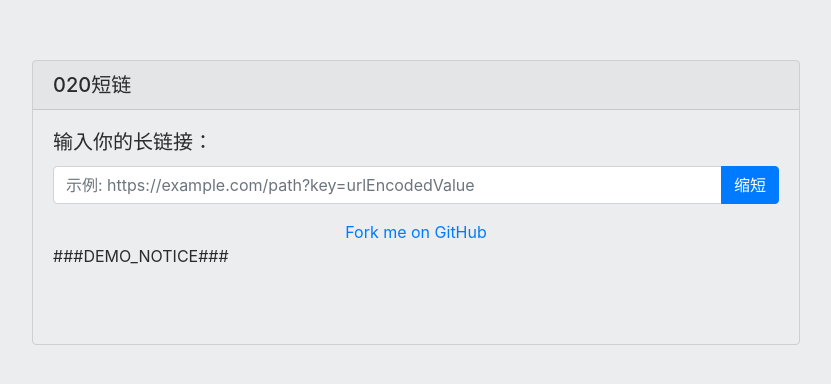
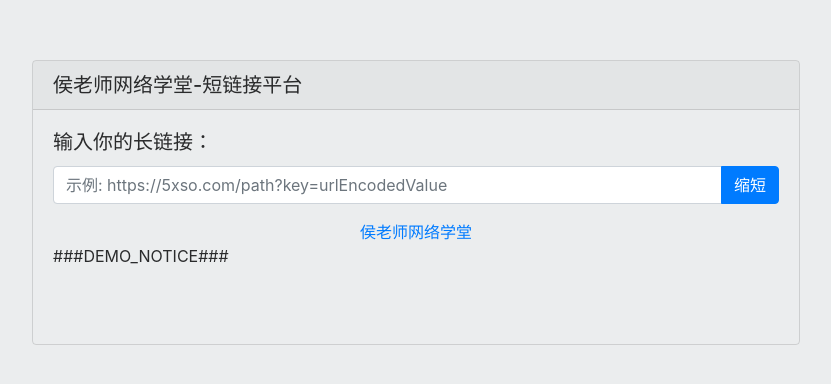
Before and after one commit to linkewarm/Url-Shorten-Worker, a plain HTML site: page yasuo.html in a window 1280 px wide. Shown: the part 198-582 px from the top of the page, without its empty margins (224-1055 px from the left). Drawn offline with nearby package versions, Linux system fonts and the light colour scheme.

Commit message:
Update yasuo.html

```diff
--- a/yasuo.html
+++ b/yasuo.html
@@ -4,7 +4,7 @@
   <meta http-equiv="content-type" content="txt/html; charset=utf-8" />
   <meta name="viewport" content="width=device-width, initial-scale=1.0, minimum-scale=1.0, maximum-scale=1.0, user-scalable=no">
   <link rel="stylesheet" href="https://cdn.jsdelivr.net/npm/bootstrap@4.4.1/dist/css/bootstrap.min.css" integrity="sha256-L/W5Wfqfa0sdBNIKN9cG6QA5F2qx4qICmU2VgLruv9Y=" crossorigin="anonymous">
-  <title>020短链</title>
+  <title>侯老师网络学堂</title>
   <meta name="description" content="简单免费搭建属于你自己的无服务器短链接平台">
   <style>
     * {
@@ -70,18 +70,18 @@
 </head>
 <body>
   <div class="card">
-    <h5 class="card-header">020短链</h5>
+    <h5 class="card-header">侯老师网络学堂-短链接平台</h5>
     <div class="card-body">
       <form>
       <h5 class="card-title">输入你的长链接：</h5>
       <div class="input-group mb-3">
-        <input type="text" class="form-control" placeholder="示例: https://example.com/path?key=urlEncodedValue" id="text">
+        <input type="text" class="form-control" placeholder="示例: https://5xso.com/path?key=urlEncodedValue" id="text">
         <div class="input-group-append">
           <button class="btn btn-primary" type="submit" onclick='shorturl()' id="searchbtn">缩短</button>
         </div>
       </div>
       <div class="card-text">
-        <a href="https://github.com/###GITHUB_REPO###/" target="_self">Fork me on GitHub</a>
+        <a href="https://github.com/###GITHUB_REPO###/" target="_self">侯老师网络学堂</a>
       </div>
       <p id="notice">###DEMO_NOTICE###</p>
       <p>
```
